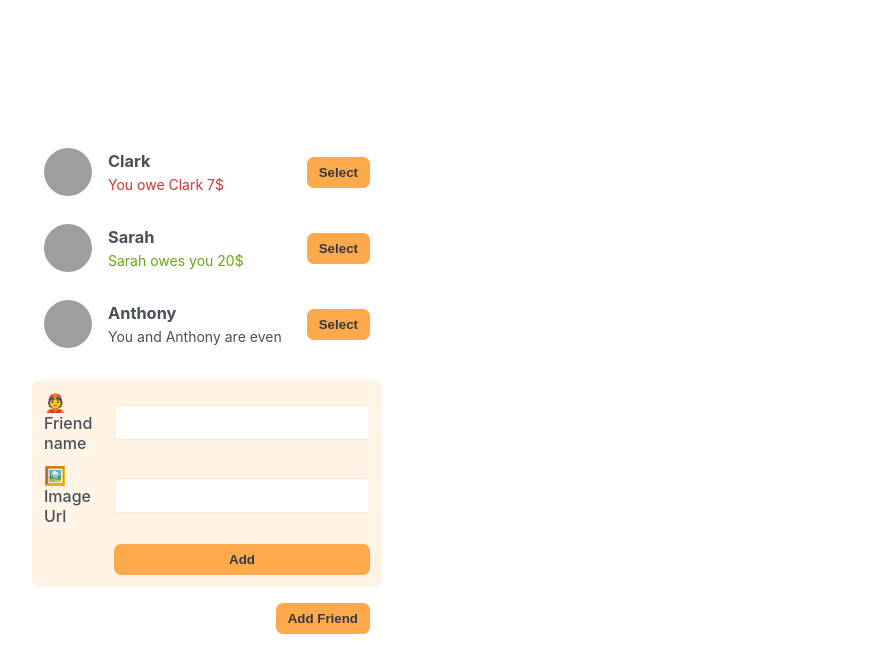
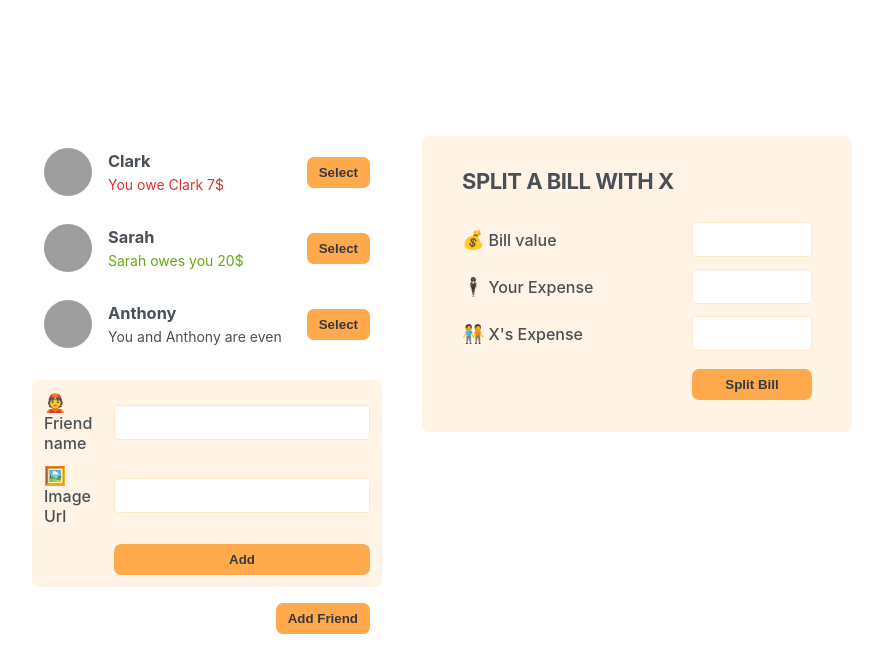
Before and after one commit to yanakiv30/eat-n-split, a React (Create React App) app: page / in a window 1280 px wide. Shown: the top 672 px of the page, without its empty margins (198-1081 px from the left). Built offline with nearby package versions, Linux system fonts and the light colour scheme; grey boxes are pictures that could not be loaded.

Commit message:
SplitBill

```diff
--- a/src/App.js
+++ b/src/App.js
@@ -27,6 +27,7 @@
         <FormAddFriend />
         <Button>Add Friend</Button>
       </div>
+      <FormSplitBill />
     </div>
   );
 }
@@ -78,6 +79,24 @@
   );
 }
 
-function Button({children}) {
+function Button({ children }) {
   return <button className="button">{children}</button>;
 }
+function FormSplitBill() {
+  return (
+    <form className="form-split-bill">
+      <h2>Split a Bill with X </h2>
+
+      <label>💰Bill value</label>
+      <input type = "text"/>
+
+      <label>🕴️Your Expense</label>
+      <input type = "text"/>
+
+      <label>🧑‍🤝‍🧑X's Expense</label>
+      <input type = "text"/>
+
+      <Button>Split Bill</Button>
+    </form>
+  );
+}
```
